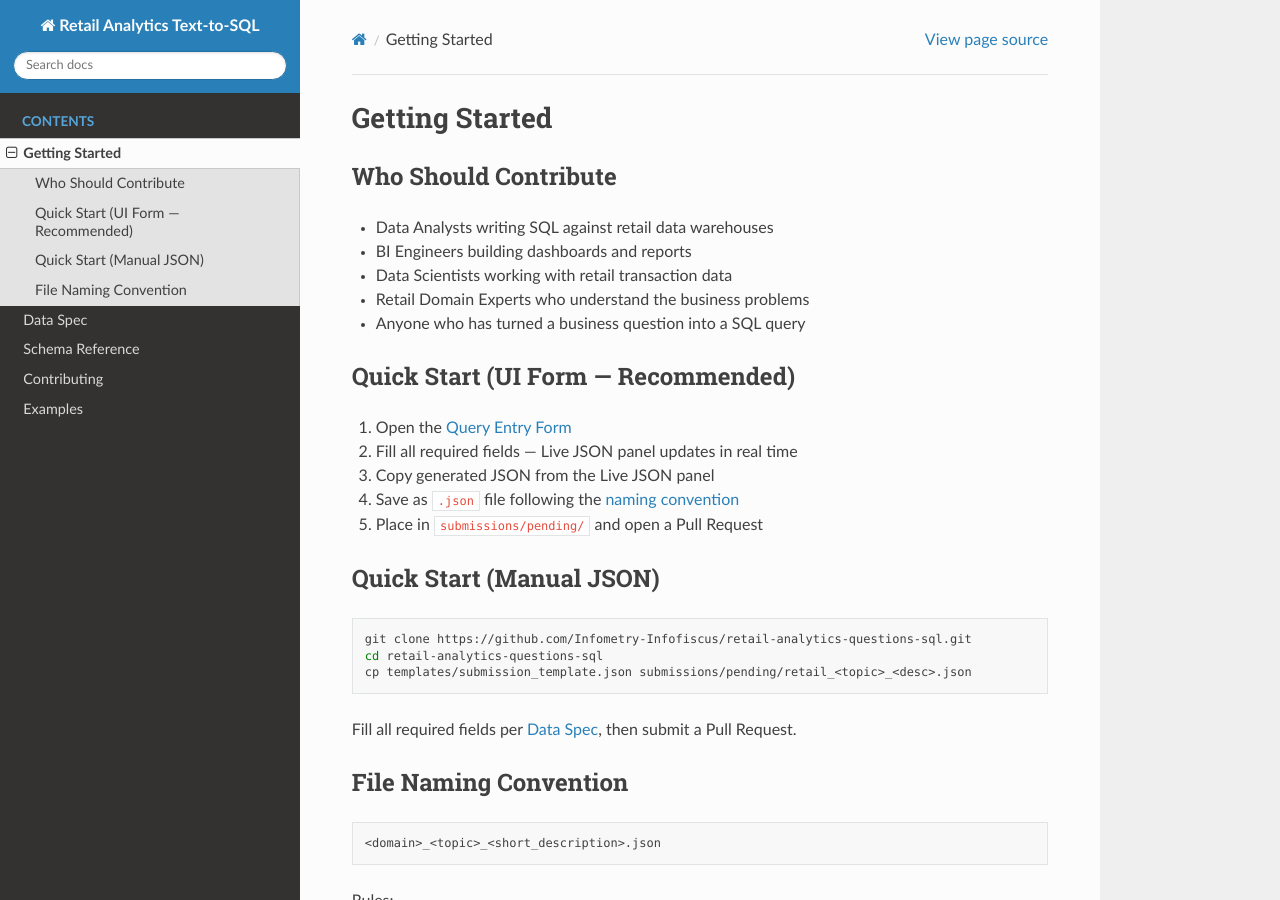
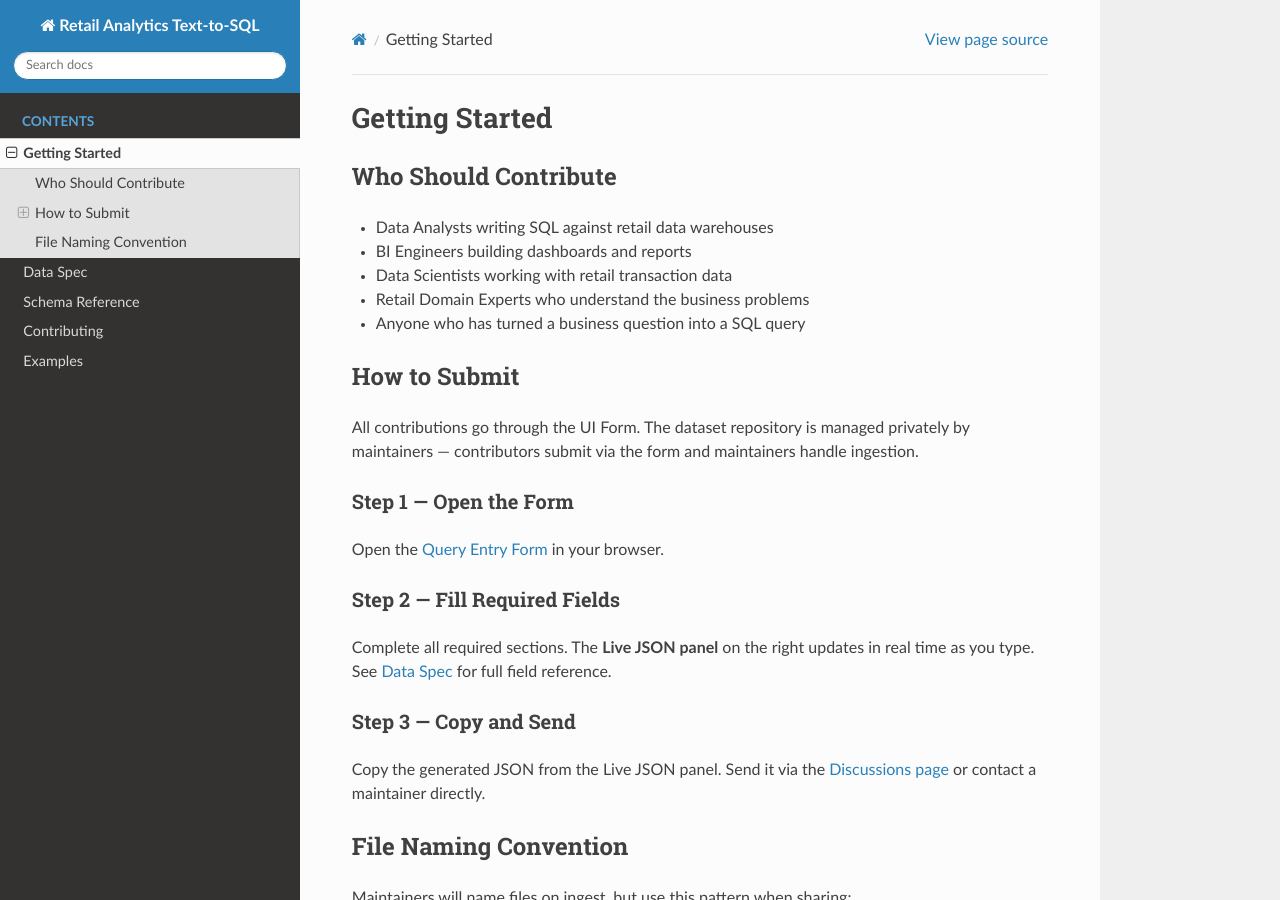
Before and after one commit to Infometry-Infofiscus/retail-analytics-questions-docs, a Sphinx documentation site: the page built from docs/source/getting_started.rst, in a window 1280 px wide and 900 px high. Built offline with Sphinx 7.4.7 and the Read the Docs theme 3.1.0, drawn with Linux system fonts in a browser that asks for light colours; some of the changed text lies outside the part shown.

Commit message:
Revise Quick Start instructions for clarity
Updated the Quick Start section to clarify submission process and file naming convention.

```diff
--- a/docs/source/getting_started.rst
+++ b/docs/source/getting_started.rst
@@ -10,30 +10,38 @@ Who Should Contribute
 - Retail Domain Experts who understand the business problems
 - Anyone who has turned a business question into a SQL query
 
-Quick Start (UI Form — Recommended)
-------------------------------------
+How to Submit
+-------------
 
-1. Open the `Query Entry Form <https://infometry-infofiscus.github.io/text2sql_data_collection_platform/>`_
-2. Fill all required fields — Live JSON panel updates in real time
-3. Copy generated JSON from the Live JSON panel
-4. Save as ``.json`` file following the :ref:`naming convention <naming>`
-5. Place in ``submissions/pending/`` and open a Pull Request
+All contributions go through the UI Form. The dataset repository is managed
+privately by maintainers — contributors submit via the form and maintainers
+handle ingestion.
 
-Quick Start (Manual JSON)
---------------------------
+Step 1 — Open the Form
+~~~~~~~~~~~~~~~~~~~~~~~
 
-.. code-block:: bash
+Open the `Query Entry Form <https://infometry-infofiscus.github.io/text2sql_data_collection_platform/>`_
+in your browser.
 
-   git clone https://github.com/Infometry-Infofiscus/retail-analytics-questions-sql.git
-   cd retail-analytics-questions-sql
-   cp templates/submission_template.json submissions/pending/retail_<topic>_<desc>.json
+Step 2 — Fill Required Fields
+~~~~~~~~~~~~~~~~~~~~~~~~~~~~~~
 
-Fill all required fields per :doc:`data_spec`, then submit a Pull Request.
+Complete all required sections. The **Live JSON panel** on the right
+updates in real time as you type. See :doc:`data_spec` for full field reference.
+
+Step 3 — Copy and Send
+~~~~~~~~~~~~~~~~~~~~~~~
+
+Copy the generated JSON from the Live JSON panel.
+Send it via the `Discussions page <https://github.com/Infometry-Infofiscus/retail-analytics-questions-docs/discussions>`_
+or contact a maintainer directly.
 
 .. _naming:
 
 File Naming Convention
 -----------------------
+
+Maintainers will name files on ingest, but use this pattern when sharing:
 
 .. code-block:: text
 
```
